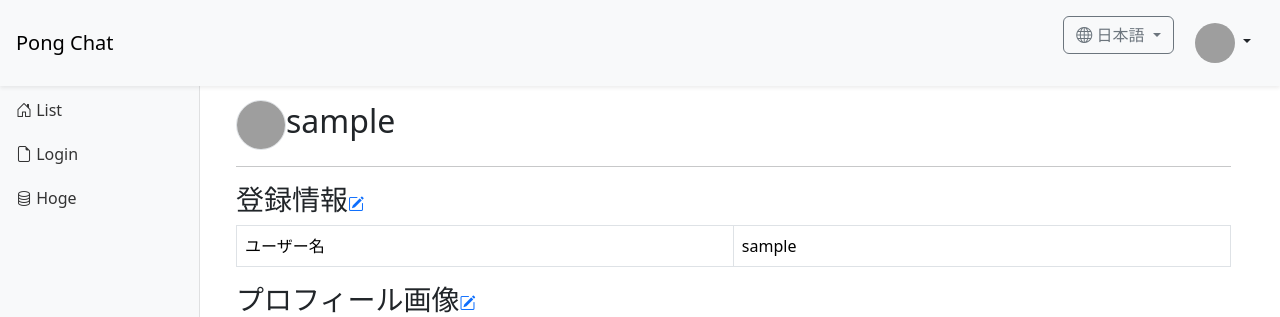
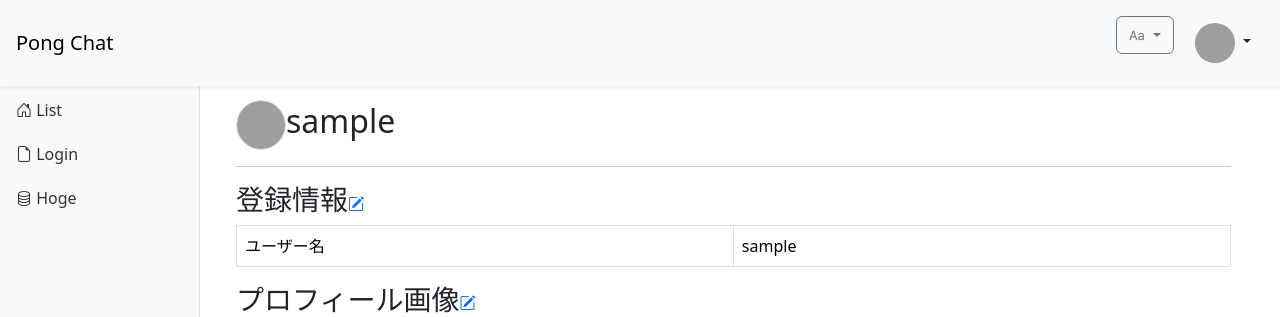
Before and after one commit to yuki-shimoda-crypto/42_ft_transcendence, a Django app: page /my_page/1/ in a window 1280 px wide. Shown: the top 317 px of the page. Run offline with Django 5.2, Linux system fonts and the light colour scheme; the visitor is signed in with stand-in values (Sample User, id 1); data comes from the database, SQL or seed files in the repository; grey boxes are pictures that could not be loaded.

Commit message:
[feat]: #81 multilingual-support
[body]

[notes]

close #81

```diff
--- a/PongChat/templates/common/header.html
+++ b/PongChat/templates/common/header.html
@@ -23,18 +23,12 @@
         data-bs-toggle="dropdown"
         aria-expanded="false"
       >
-        {% if request.LANGUAGE_CODE == 'ja' %}
-          <i class="bi bi-globe"></i> 日本語
-        {% elif request.LANGUAGE_CODE == 'en' %}
-          <i class="bi bi-globe"></i> English
-        {% elif request.LANGUAGE_CODE == 'fr' %}
-          <i class="bi bi-globe"></i> Français
-        {% endif %}
+          <i class="bi bi-type"></i>
       </button>
       <ul class="dropdown-menu" aria-labelledby="languageDropdown">
-        <li><a class="dropdown-item" href="{% url 'accounts:switch_language' 'ja' %}"><i class="bi bi-flag-fill"></i> 日本語</a></li>
-        <li><a class="dropdown-item" href="{% url 'accounts:switch_language' 'en' %}"><i class="bi bi-flag-fill"></i> English</a></li>
-        <li><a class="dropdown-item" href="{% url 'accounts:switch_language' 'fr' %}"><i class="bi bi-flag-fill"></i> Français</a></li>
+        <li><a class="dropdown-item" href="{% url 'accounts:switch_language' 'ja' %}">日本語</a></li>
+        <li><a class="dropdown-item" href="{% url 'accounts:switch_language' 'en' %}">English</a></li>
+        <li><a class="dropdown-item" href="{% url 'accounts:switch_language' 'fr' %}">Français</a></li>
       </ul>
     </div>
     <!-- ユーザードロップダウン -->
```
